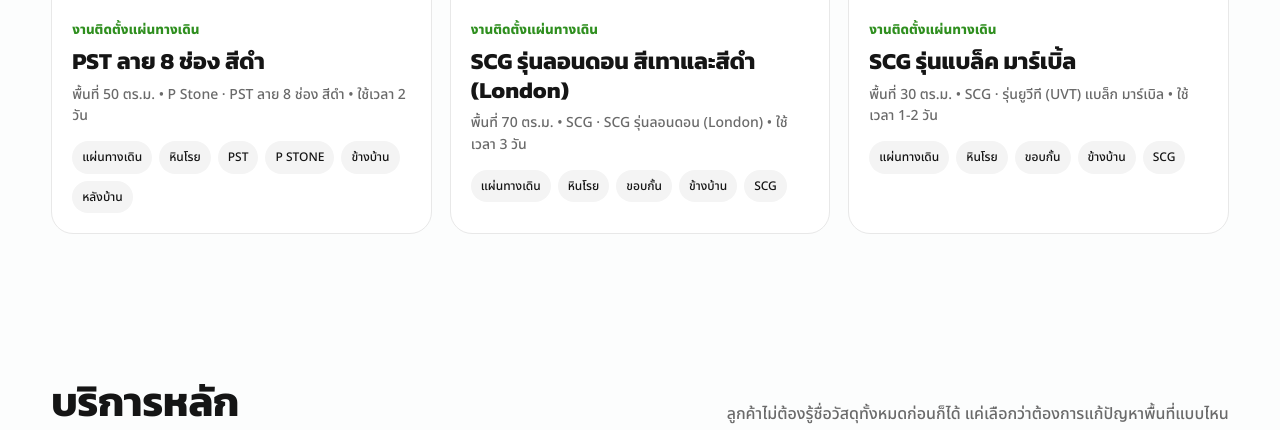
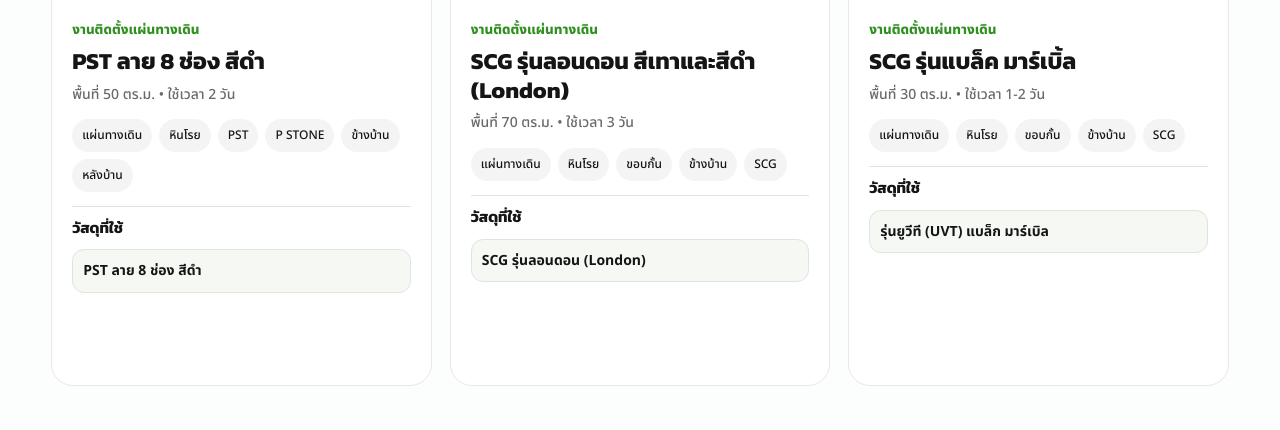
Before and after one commit to apichaforwork/siladon-landscape, a plain HTML site: page index.html in a window 1280 px wide. Shown: the part 1753-2183 px from the top of the page. Drawn offline with Linux system fonts and the light colour scheme.

Commit message:
Show materials below cards on the public portfolio

```diff
--- a/index.html
+++ b/index.html
@@ -226,6 +226,10 @@
     .album-media iframe,.album-media video { width:100%; display:block; aspect-ratio:16/9; border:0; border-radius:12px; background:#15251b; }
     .album-product { display:flex; gap:12px; align-items:center; border:1px solid #dce5de; border-radius:12px; padding:10px; color:inherit; overflow-wrap:anywhere; }
     .album-materials { margin-top:24px; border-top:1px solid #dce5de; padding-top:16px; }
+    .project .album-materials { margin-top:14px; padding-top:12px; }
+    .project .album-materials .album-media { grid-template-columns:1fr; gap:8px; }
+    .project .album-materials .album-product { font-size:14px; }
+    .project .album-materials h3 { font-size:15px; }
     .album-materials h3 { margin:0 0 12px; }
     .album-materials .album-product { background:#f5f8f3; text-decoration:none; }
     .album-materials a.album-product:hover { border-color:#387353; text-decoration:underline; }
@@ -814,6 +818,22 @@ const ProjectMedia = (() => {
   return { httpsUrl, productUrl, products, video, videos };
 })();
 
+function renderProjectMaterials(p) {
+  const products = ProjectMedia.products(p.products).map((item) => `
+    <a class="album-product" href="${esc(item.url)}" target="_blank" rel="noopener noreferrer">
+      ${item.image ? `<img src="${esc(item.image)}" alt="" loading="lazy">` : ''}
+      <strong>${esc(item.title || 'ดูสินค้าบนเว็บสวนหินศิลาดล')}</strong>
+    </a>`).join('');
+  return `
+    <section class="album-materials" aria-label="วัสดุที่ใช้">
+      <h3>วัสดุที่ใช้</h3>
+      <div class="album-media">${products || (p.model || p.brand
+        ? `<div class="album-product"><strong>${esc(p.model || p.brand)}</strong></div>`
+        : '<p>ยังไม่ได้ระบุวัสดุสำหรับผลงานนี้</p>')}</div>
+    </section>
+  `;
+}
+
 function renderProjects(){
   const grid = document.getElementById('projectsGrid');
   const visibleProjects = projectData.filter(p => projectMatchesFilter(p, activePortfolioFilter));
@@ -829,15 +849,15 @@ function renderProjects(){
       const i = projectData.indexOf(p);
       const tags=(p.tags||[]).map(t=>`<span class="chip">${esc(t)}</span>`).join('');
       const area = p.area ? `พื้นที่ ${esc(p.area)}${String(p.area).includes('ตร.ม.') ? '' : ' ตร.ม.'}` : '';
-      const material = [p.brand, p.model].filter(Boolean).map(esc).join(' · ');
-      const meta = [area, material, p.duration ? `ใช้เวลา ${esc(p.duration)}` : ''].filter(Boolean).join(' • ');
-      return `<article class="project" onclick="openProject(${i})">
+      const meta = [area, p.duration ? `ใช้เวลา ${esc(p.duration)}` : ''].filter(Boolean).join(' • ');
+      return `<article class="project" onclick="if (!event.target.closest('a')) openProject(${i})">
         <div class="project-img" style="background-image:url('${esc(imageUrl(p.cover||''))}')"></div>
         <div class="project-body">
           <small>${esc(p.category||'LANDSCAPE PROJECT')}</small>
           <h3>${esc(p.title||'ผลงานจัดสวน')}</h3>
           <p>${meta}</p>
           <div class="chips">${tags}</div>
+          ${renderProjectMaterials(p)}
         </div>
       </article>`;
     }).join('');
@@ -848,11 +868,7 @@ function openProject(i){
   const videos = ProjectMedia.videos(p.videos).map((video, index) => video.embed
     ? `<iframe src="${esc(video.embed)}" title="วิดีโอผลงาน ${index + 1}" loading="lazy" referrerpolicy="strict-origin-when-cross-origin" allowfullscreen></iframe>`
     : `<video src="${esc(video.url)}" controls playsinline preload="metadata"></video>`).join('');
-  const products = ProjectMedia.products(p.products).map((item) => `
-    <a class="album-product" href="${esc(item.url)}" target="_blank" rel="noopener noreferrer">
-      ${item.image ? `<img src="${esc(item.image)}" alt="" loading="lazy">` : ''}
-      <strong>${esc(item.title || 'ดูสินค้าบนเว็บสวนหินศิลาดล')}</strong>
-    </a>`).join('');
+  const materials = renderProjectMaterials(p);
   document.getElementById('modalTitle').textContent=p.title||'รายละเอียดโครงการ';
   const cover = imageUrl(p.cover || '');
   const gallerySources = (p.gallery || []).map(x => imageUrl(typeof x === 'string' ? x : x.image || '')).filter(Boolean);
@@ -878,12 +894,7 @@ function openProject(i){
     </div>
     ${gallery?`<h3>รูปในอัลบั้ม</h3><div class="gallery">${gallery}</div>`:''}
     ${videos?`<h3>วิดีโอผลงาน</h3><div class="album-media">${videos}</div>`:''}
-    <section class="album-materials" aria-label="วัสดุที่ใช้">
-      <h3>วัสดุที่ใช้</h3>
-      <div class="album-media">${products || (p.model || p.brand
-        ? `<div class="album-product"><strong>${esc(p.model || p.brand)}</strong></div>`
-        : '<p>ยังไม่ได้ระบุวัสดุสำหรับผลงานนี้</p>')}</div>
-    </section>
+    ${materials}
   `;
   document.getElementById('projectModal').classList.add('open');
   document.body.style.overflow='hidden';
```
